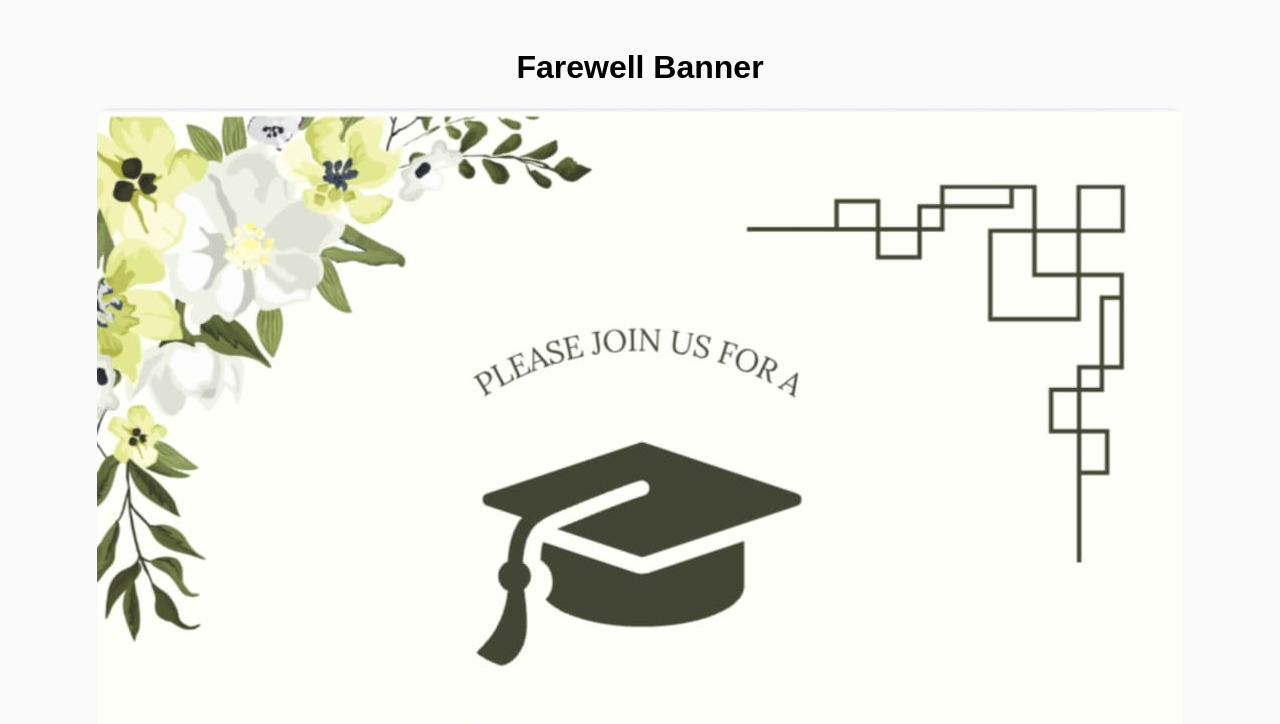
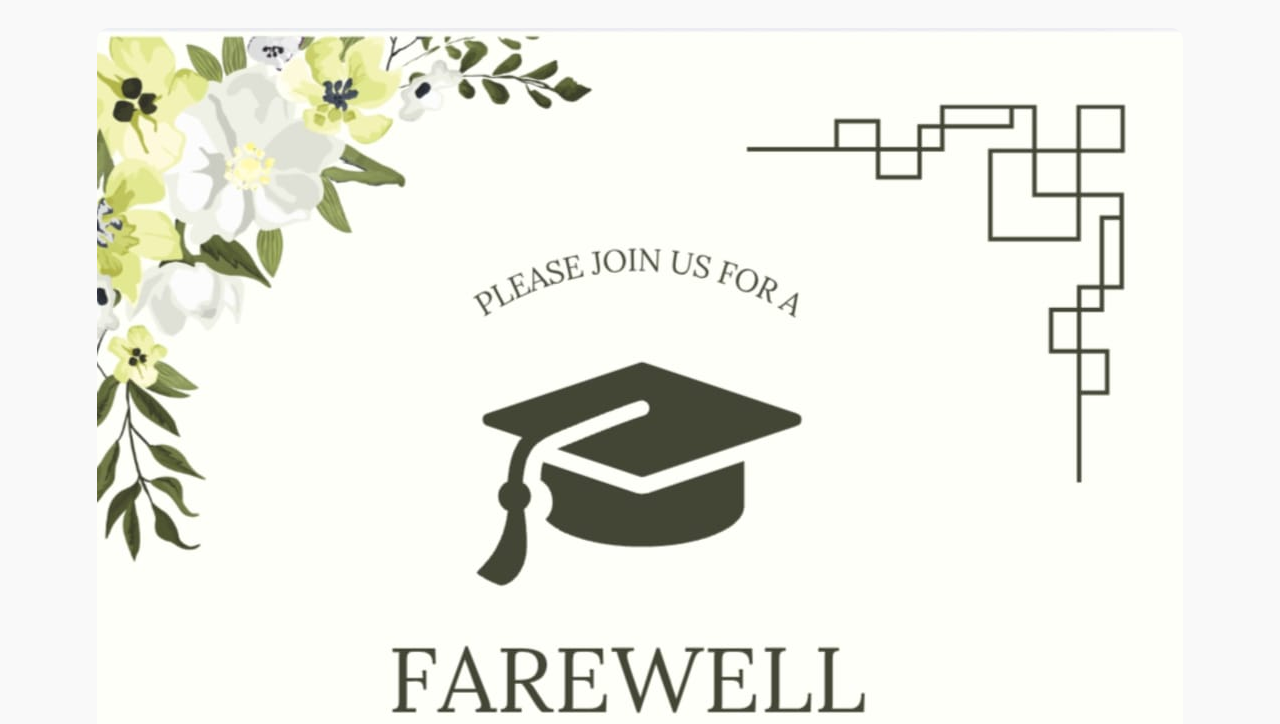
Before and after one commit to gayatrikolapati/gayatri, a plain HTML site: page banner.html in a window 1280 px wide. Shown: the top 724 px of the page. Drawn offline with Linux system fonts and the light colour scheme.

Commit message:
Update banner.html

```diff
--- a/banner.html
+++ b/banner.html
@@ -19,7 +19,7 @@
   </style>
 </head>
 <body>
-  <h1>Farewell Banner</h1>
+
   <img src="banner.jpg" alt="Farewell Banner">
   <br>
   <button onclick="history.back()">⬅ Back</button>
```
